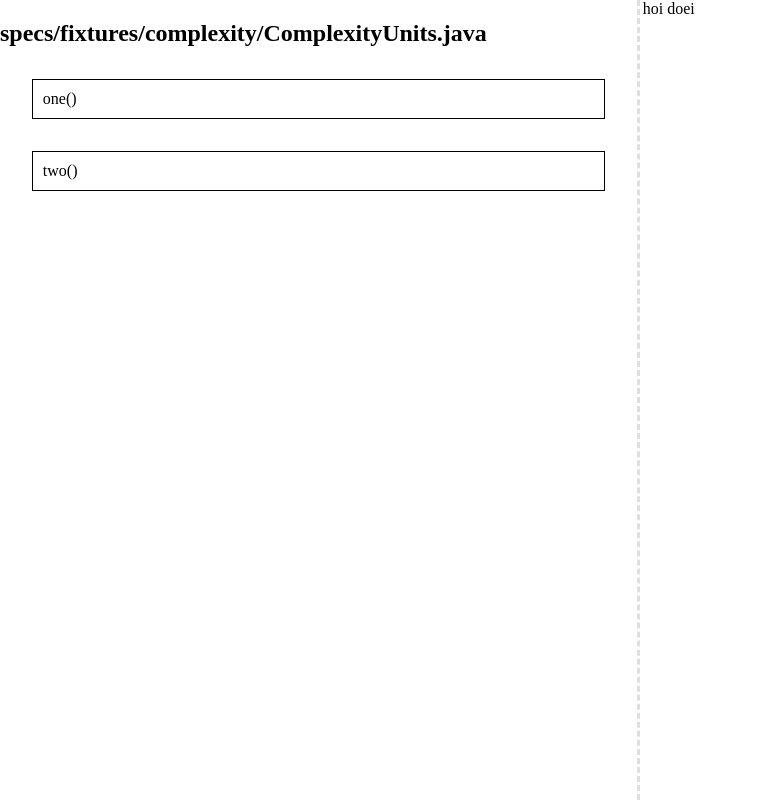
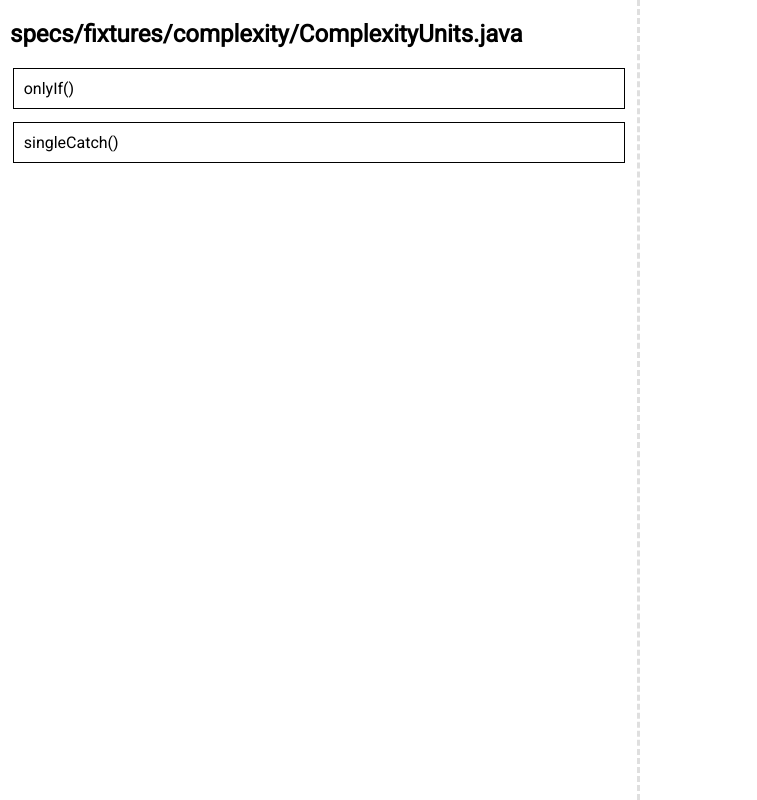
Before and after one commit to hjastenger/software_evolution, a React app in the folder visualization/: page / in a window 1280 px wide. Shown: the whole page, without its empty margins (0-757 px from the left). Built offline with nearby package versions, Linux system fonts and the light colour scheme.

Commit message:
feat(rightPane): show duplication files

```diff
--- a/visualization/package.json
+++ b/visualization/package.json
@@ -34,6 +34,7 @@
     "react": "^16.2.0",
     "react-dev-utils": "^4.2.1",
     "react-dom": "^16.2.0",
+    "react-fontawesome": "^1.6.1",
     "react-syntax-highlighter": "^6.1.0",
     "style-loader": "0.19.0",
     "sw-precache-webpack-plugin": "0.11.4",
--- a/visualization/public/index.html
+++ b/visualization/public/index.html
@@ -4,6 +4,7 @@
     <meta charset="utf-8">
     <meta name="viewport" content="width=device-width, initial-scale=1, shrink-to-fit=no">
     <link rel="manifest" href="%PUBLIC_URL%/manifest.json">
+    <link href='http://fonts.googleapis.com/css?family=Roboto' rel='stylesheet' type='text/css'>
     <title>Software Evolution Visualization</title>
   </head>
   <body>
--- a/visualization/src/App.js
+++ b/visualization/src/App.js
@@ -13,20 +13,31 @@ class App extends Component {
       },
       files: [
         {
-          // TODO: Remove "content" as this should be read from file
           loc: 'specs/fixtures/complexity/ComplexityUnits.java',
-          content: 'def henk; binding.pry; end',
           methods: [
             {
-              name: 'one()',
-              fromLine: 0,
-              toLine: 10
-              // dupLocs: ["path/to/file_two.jpg", "path/to/file_three.jpg"]
+              name: 'onlyIf()',
+              fromLine: 20,
+              toLine: 23,
+              dupLocs: [
+                {
+                  name: 'onlyIf()',
+                  loc: 'specs/fixtures/duplication/Duplication.java',
+                  fromLine: 20,
+                  toLine: 23
+                },
+                {
+                  name: 'singleCatch()',
+                  loc: 'specs/fixtures/duplication/Duplication.java',
+                  fromLine: 75,
+                  toLine: 81
+                }
+              ]
             },
             {
-              name: 'two()',
-              fromLine: 0,
-              toLine: 10
+              name: 'singleCatch()',
+              fromLine: 75,
+              toLine: 81
               // dupLocs: ["path/to/file_two.jpg", "path/to/file_three.jpg"]
             },
           ]
@@ -49,7 +60,7 @@ class App extends Component {
       <div className="container">
         <LeftPane state={this.state} changeHook={this.changeSelected.bind(this)} />
         <div className="divider" />
-        <RightPane />
+        <RightPane dupLocs={this.state.selected.method.dupLocs} />
       </div>
     );
   }
--- a/visualization/src/Code.js
+++ b/visualization/src/Code.js
@@ -42,13 +42,12 @@ class Code extends Component {
   }
 
   render() {
-    console.log(this.state.content)
     return (
       this.state.name ?
         <div className="code-content" style={{display: this.state.display ? 'block' : 'none'}}>
           <div className='title-pane'>
             <div className='title'>{this.state.name}</div>
-            <div className='close-button' onClick={this.toggleDisplay.bind(this)}>X</div>
+            <div className='close-button' onClick={this.toggleDisplay.bind(this)}>x</div>
           </div>
 
           <SyntaxHighlighter
--- a/visualization/src/File.js
+++ b/visualization/src/File.js
@@ -14,7 +14,7 @@ class File extends Component {
   render() {
     return (
       <React.Fragment>
-        <h2>{ this.state.file.loc }</h2>
+        <h2 className='file-header'>{ this.state.file.loc }</h2>
         { this.state.file.methods.map((method) => <Card key={ method.name } method={ method } loc={this.state.file.loc} changeHook= {this.state.changeHook} />) }
       </React.Fragment>
     );
--- a/visualization/src/RightPane.js
+++ b/visualization/src/RightPane.js
@@ -1,10 +1,29 @@
 import React, { Component } from 'react';
+import Card from './Card';
+import Code from './Code';
+// import File from './File';
 
 class RightPane extends Component {
+  constructor(props) {
+    super(props);
+
+    this.state = {
+      dupLocs: [],
+    }
+  }
+
+  componentWillReceiveProps(newProps) {
+    console.log(newProps);
+    this.setState({
+      dupLocs: newProps.dupLocs
+    });
+  }
+
   render() {
     return (
       <div className="right-pane">
-        hoi doei
+        <Code selected={this.selected} />
+        { this.state.dupLocs.map((method) => <Card key={ method.name } method={ method } loc={method.loc} />)}
       </div>
     );
   }
--- a/visualization/src/index.css
+++ b/visualization/src/index.css
@@ -1,7 +1,7 @@
 body {
   margin: 0;
   padding: 0;
-  font-family: serif;
+  font-family: 'Roboto', serif;
 }
 
 .container {
@@ -22,11 +22,15 @@ body {
   height: 100vh;
 }
 
+.file-header {
+  padding-left: 10px;
+}
+
 .card {
   display: block;
   /*width: inherit;*/
   padding: 10px;
-  margin: 5%;
+  margin: 2%;
   border: 1px solid black;
 }
 
```
Also changed, not shown: 1 other file (tests, documents, lock files or other folders).
